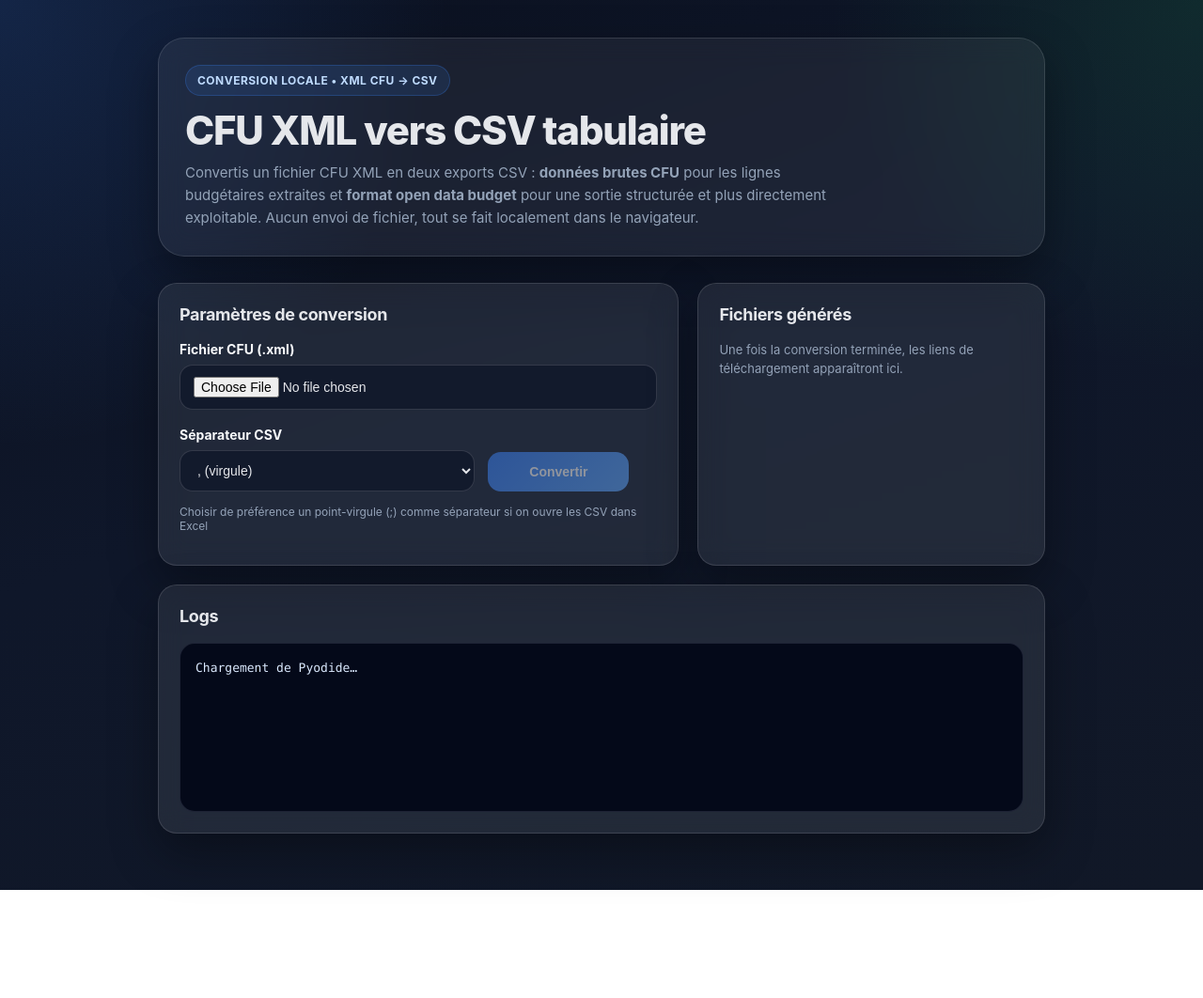
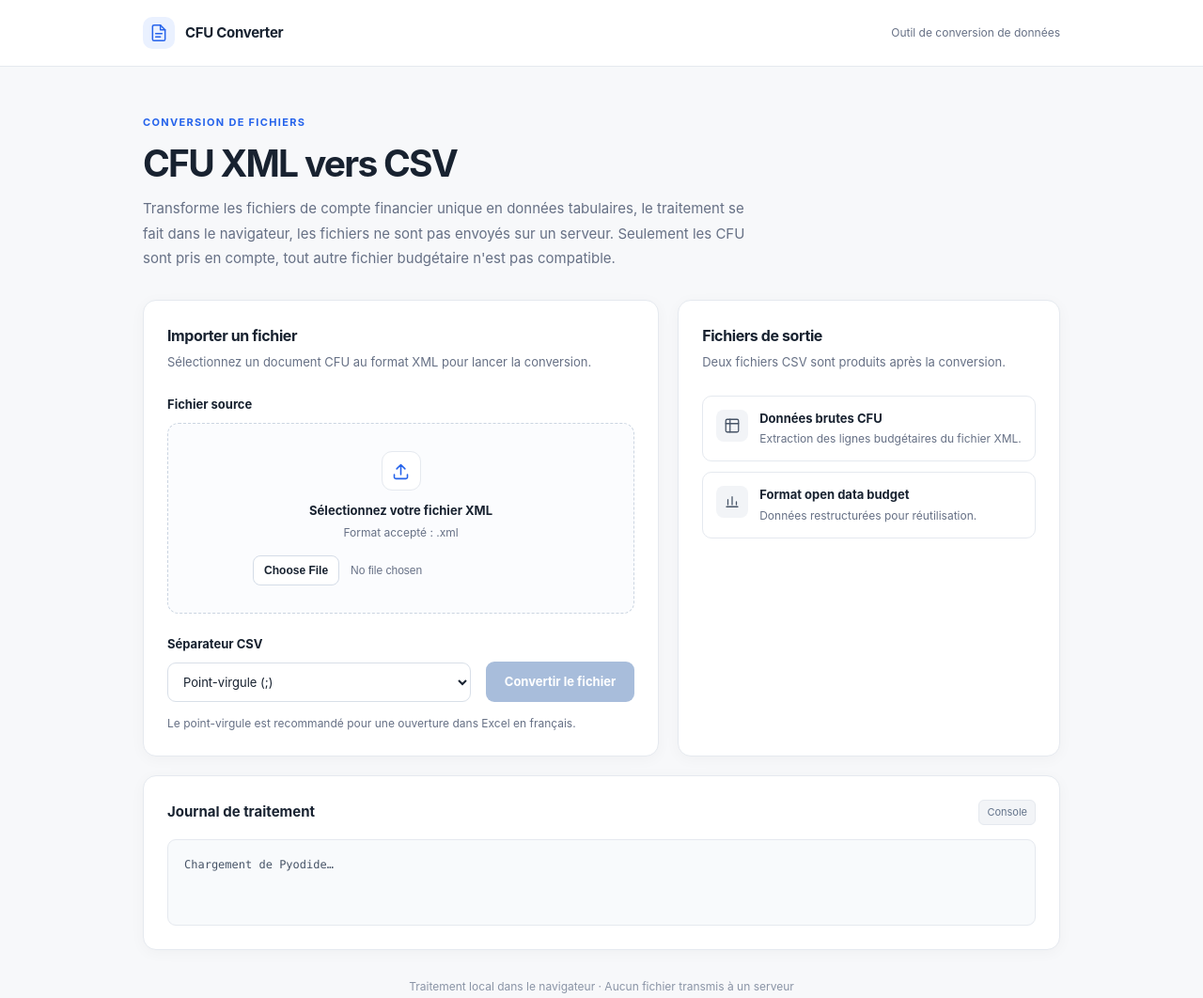
Before and after one commit to Hqste/cfu_converter, a plain HTML site: page index.html in a window 1280 px wide. Shown: the whole page at 94% size. Before the commit the page ends 947 px from the top, so only its background shows below. Drawn offline with Linux system fonts and the light colour scheme; a script that the page names is missing.

Commit message:
Refactor index.html for improved design and accessibility
Updated the HTML structure, styles, and content for the CFU to CSV converter. Added new design elements and improved accessibility features.

```diff
--- a/index.html
+++ b/index.html
@@ -3,313 +3,168 @@
 <head>
   <meta charset="utf-8" />
   <meta name="viewport" content="width=device-width, initial-scale=1" />
-  <title>CFU XML → CSV</title>
+  <meta name="color-scheme" content="light" />
+  <title>Convertisseur CFU | XML vers CSV</title>
   <style>
-    :root{
-      --bg: #0f172a;
-      --bg-soft: #111827;
-      --card: rgba(255,255,255,0.08);
-      --card-border: rgba(255,255,255,0.12);
-      --text: #e5e7eb;
-      --muted: #94a3b8;
-      --accent: #3b82f6;
-      --accent-hover: #2563eb;
-      --success: #22c55e;
-      --success-hover: #16a34a;
-      --shadow: 0 20px 50px rgba(0,0,0,0.35);
-      --radius: 20px;
+    :root {
+      --background: #f7f8fa;
+      --surface: #ffffff;
+      --text: #182230;
+      --muted: #667085;
+      --border: #e5e9ef;
+      --primary: #2563eb;
+      --primary-hover: #1d4ed8;
+      --primary-soft: #eff6ff;
+      --success: #137c52;
+      --success-soft: #edfdf5;
+      --radius: 14px;
+      --shadow: 0 3px 16px rgba(16, 24, 40, 0.035);
     }
 
-    * {
-      box-sizing: border-box;
-    }
-
+    *, *::before, *::after { box-sizing: border-box; }
     body {
       margin: 0;
-      font-family: Inter, system-ui, -apple-system, BlinkMacSystemFont, "Segoe UI", sans-serif;
+      background: var(--background);
       color: var(--text);
-      background:
-        radial-gradient(circle at top left, rgba(59,130,246,0.18), transparent 30%),
-        radial-gradient(circle at top right, rgba(34,197,94,0.12), transparent 25%),
-        linear-gradient(160deg, #0b1120 0%, #0f172a 45%, #111827 100%);
-      min-height: 100vh;
-    }
-
-    .container {
-      max-width: 980px;
-      margin: 0 auto;
-      padding: 40px 18px 60px;
-    }
-
-    .hero {
-      margin-bottom: 28px;
-      padding: 28px;
-      border: 1px solid var(--card-border);
-      background: rgba(255,255,255,0.06);
-      border-radius: 28px;
-      box-shadow: var(--shadow);
-      backdrop-filter: blur(14px);
-    }
-
-    .badge {
-      display: inline-flex;
-      align-items: center;
-      gap: 8px;
-      font-size: 12px;
-      font-weight: 700;
-      letter-spacing: 0.04em;
-      text-transform: uppercase;
-      color: #bfdbfe;
-      background: rgba(59,130,246,0.12);
-      border: 1px solid rgba(59,130,246,0.25);
-      padding: 8px 12px;
-      border-radius: 999px;
-      margin-bottom: 14px;
-    }
-
-    h1 {
-      margin: 0 0 10px;
-      font-size: clamp(28px, 4vw, 42px);
-      line-height: 1.1;
-      font-weight: 800;
-      letter-spacing: -0.03em;
-    }
-
-    .subtitle {
-      margin: 0;
-      color: var(--muted);
-      font-size: 15px;
-      line-height: 1.6;
-      max-width: 720px;
-    }
-
-    .grid {
-      display: grid;
-      grid-template-columns: 1.2fr 0.8fr;
-      gap: 20px;
-    }
-
-    @media (max-width: 820px) {
-      .grid {
-        grid-template-columns: 1fr;
-      }
-    }
-
-    .card {
-      border: 1px solid var(--card-border);
-      background: var(--card);
-      border-radius: var(--radius);
-      padding: 22px;
-      box-shadow: var(--shadow);
-      backdrop-filter: blur(14px);
-    }
-
-    .card h2 {
-      margin: 0 0 18px;
-      font-size: 18px;
-      font-weight: 700;
-      letter-spacing: -0.02em;
-    }
-
-    label {
-      display: block;
-      margin: 0 0 8px;
-      font-size: 14px;
-      font-weight: 700;
-      color: #f8fafc;
-    }
-
-    .field {
-      margin-bottom: 18px;
-    }
-
-    input[type="file"],
-    select {
-      width: 100%;
-      border: 1px solid rgba(255,255,255,0.14);
-      background: rgba(15,23,42,0.8);
-      color: var(--text);
-      border-radius: 14px;
-      padding: 12px 14px;
-      font-size: 14px;
-      outline: none;
-      transition: 0.2s ease;
-    }
-
-    input[type="file"]:hover,
-    select:hover,
-    input[type="file"]:focus,
-    select:focus {
-      border-color: rgba(59,130,246,0.6);
-      box-shadow: 0 0 0 4px rgba(59,130,246,0.15);
-    }
-
-    .row {
-      display: flex;
-      gap: 14px;
-      flex-wrap: wrap;
-      align-items: end;
-    }
-
-    .row > div {
-      flex: 1;
-      min-width: 180px;
-    }
-
-    button {
-      border: none;
-      border-radius: 14px;
-      padding: 13px 18px;
-      font-size: 14px;
-      font-weight: 700;
-      color: white;
-      background: linear-gradient(135deg, var(--accent), #60a5fa);
-      cursor: pointer;
-      transition: transform 0.15s ease, box-shadow 0.2s ease, opacity 0.2s ease;
-      box-shadow: 0 10px 24px rgba(37,99,235,0.35);
-      min-width: 150px;
-    }
-
-    button:hover:not(:disabled) {
-      transform: translateY(-1px);
-      background: linear-gradient(135deg, var(--accent-hover), #3b82f6);
-    }
-
-    button:disabled {
-      opacity: 0.5;
-      cursor: not-allowed;
-      box-shadow: none;
-    }
-
-    .downloads {
-      display: flex;
-      gap: 12px;
-      flex-wrap: wrap;
-      margin-top: 8px;
-    }
-
-    .download-link {
-      display: inline-flex;
-      align-items: center;
-      justify-content: center;
-      gap: 8px;
-      min-width: 180px;
-      padding: 12px 16px;
-      border-radius: 14px;
-      text-decoration: none;
-      font-weight: 700;
-      color: white;
-      background: linear-gradient(135deg, var(--success), #4ade80);
-      box-shadow: 0 10px 24px rgba(34,197,94,0.22);
-      transition: transform 0.15s ease, opacity 0.2s ease;
-    }
-
-    .download-link:hover {
-      transform: translateY(-1px);
-      background: linear-gradient(135deg, var(--success-hover), #22c55e);
-    }
-
-    #log {
-      white-space: pre-wrap;
-      word-break: break-word;
-      background: rgba(2, 6, 23, 0.9);
-      border: 1px solid rgba(148,163,184,0.18);
-      color: #dbeafe;
-      padding: 16px;
-      border-radius: 16px;
-      min-height: 180px;
-      font-family: ui-monospace, SFMono-Regular, Menlo, Monaco, Consolas, monospace;
-      font-size: 13px;
-      line-height: 1.55;
-      overflow: auto;
-    }
-
-    .muted {
-      color: var(--muted);
-      font-size: 13px;
+      font-family: Inter, ui-sans-serif, system-ui, -apple-system, BlinkMacSystemFont, "Segoe UI", sans-serif;
+      -webkit-font-smoothing: antialiased;
       line-height: 1.5;
     }
 
-    .footer-note {
-      margin-top: 14px;
-      color: var(--muted);
-      font-size: 12px;
+    .shell { max-width: 1024px; padding: 0 24px 64px; margin: 0 auto; }
+    .topbar { border-bottom: 1px solid var(--border); background: var(--surface); }
+    .topbar-inner {
+      max-width: 1024px;
+      margin: auto;
+      padding: 18px 24px;
+      display: flex;
+      justify-content: space-between;
+      align-items: center;
+      gap: 16px;
     }
-
-    .icon {
-      font-size: 16px;
-      line-height: 1;
-    }
+    .brand { display: flex; gap: 11px; align-items: center; font-weight: 700; font-size: 15px; letter-spacing: -0.02em; }
+    .brand-icon { width: 34px; height: 34px; display: grid; place-items: center; background: #eaf1ff; color: var(--primary); border-radius: 10px; }
+    .topbar-tag { color: var(--muted); font-size: 12px; }
+    .intro { padding: 51px 0 31px; }
+    .eyebrow { color: var(--primary); text-transform: uppercase; font-size: 11px; font-weight: 750; letter-spacing: .12em; margin: 0 0 12px; }
+    h1 { font-size: clamp(29px, 4vw, 39px); font-weight: 750; line-height: 1.2; letter-spacing: -.045em; margin: 0 0 12px; }
+    .lead { max-width: 660px; font-size: 15px; color: var(--muted); margin: 0; line-height: 1.75; }
+    .workspace { display: grid; grid-template-columns: minmax(0, 1.35fr) minmax(280px, 1fr); gap: 20px; align-items: stretch; }
+    .panel { background: var(--surface); border: 1px solid var(--border); border-radius: var(--radius); box-shadow: var(--shadow); padding: 25px; min-width: 0; }
+    .panel-title { font-size: 16px; font-weight: 700; letter-spacing: -.025em; margin: 0 0 6px; }
+    .panel-description { font-size: 13px; color: var(--muted); margin: 0 0 25px; line-height: 1.6; }
+    .field-label { display: block; font-size: 13px; font-weight: 650; margin-bottom: 10px; }
+    .upload-zone { position: relative; padding: 29px 18px; border: 1.5px dashed #cbd5e1; background: #fbfcfe; border-radius: 12px; text-align: center; transition: background .2s, border-color .2s; }
+    .upload-zone:hover, .upload-zone:focus-within { background: var(--primary-soft); border-color: var(--primary); }
+    .upload-icon { display: inline-flex; align-items: center; justify-content: center; height: 42px; width: 42px; border: 1px solid var(--border); border-radius: 11px; background: white; color: var(--primary); margin-bottom: 12px; }
+    .upload-heading { font-size: 13px; font-weight: 650; margin: 0; }
+    .upload-help { color: var(--muted); font-size: 12px; margin: 4px 0 15px; }
+    .file-input { display: block; width: 100%; max-width: 315px; margin: 0 auto; font-size: 12px; color: var(--muted); }
+    .file-input::file-selector-button { padding: 8px 11px; margin-right: 12px; border-radius: 8px; border: 1px solid #d4dce7; background: white; font: inherit; font-weight: 650; color: var(--text); cursor: pointer; }
+    .form-footer { display: flex; justify-content: space-between; align-items: flex-end; gap: 16px; margin-top: 23px; }
+    .select-wrap { min-width: 0; flex: 1; }
+    select { display: block; width: 100%; border: 1px solid #d8dfe8; border-radius: 9px; padding: 11px 12px; font: inherit; font-size: 13px; color: var(--text); background: white; outline-offset: 3px; }
+    button { flex-shrink: 0; border: 0; border-radius: 9px; padding: 12px 20px; color: white; background: var(--primary); font: inherit; font-size: 13px; font-weight: 650; cursor: pointer; transition: background .15s; }
+    button:hover:not(:disabled) { background: var(--primary-hover); }
+    button:disabled { background: #a8bddb; cursor: not-allowed; }
+    button:focus-visible, a:focus-visible { outline: 3px solid #93c5fd; outline-offset: 3px; }
+    .hint { font-size: 12px; color: var(--muted); margin: 14px 0 0; }
+    .output-card { display: flex; gap: 12px; align-items: flex-start; padding: 14px; border: 1px solid var(--border); border-radius: 10px; margin-top: 11px; }
+    .output-icon { display: grid; place-items: center; flex-shrink: 0; width: 34px; height: 34px; background: #f2f4f7; color: #475467; border-radius: 8px; }
+    .output-name { font-size: 13px; font-weight: 650; margin: 0 0 3px; }
+    .output-description { font-size: 12px; color: var(--muted); margin: 0; }
+    .downloads { margin-top: 18px; display: grid; gap: 10px; }
+    .download-link { display: inline-flex; align-items: center; justify-content: center; padding: 11px 12px; border-radius: 9px; font-size: 13px; font-weight: 650; color: var(--success); background: var(--success-soft); border: 1px solid #b5ebd2; text-decoration: none; }
+    .download-link:hover { background: #dcfce7; }
+    .logs-panel { margin-top: 20px; }
+    .logs-heading { display: flex; align-items: center; justify-content: space-between; gap: 14px; margin-bottom: 15px; }
+    .logs-heading h2 { margin: 0; font-size: 15px; font-weight: 700; }
+    .logs-tag { font-size: 11px; color: #64748b; background: #f2f4f7; border: 1px solid var(--border); border-radius: 6px; padding: 4px 8px; }
+    #log { margin: 0; padding: 17px; background: #f8fafc; border: 1px solid var(--border); border-radius: 9px; color: #475467; min-height: 92px; max-height: 290px; overflow: auto; white-space: pre-wrap; overflow-wrap: anywhere; font-size: 12px; line-height: 1.65; font-family: ui-monospace, SFMono-Regular, Consolas, "Liberation Mono", monospace; }
+    .bottom-note { text-align: center; color: #8a94a6; font-size: 12px; margin: 30px 0 0; }
+    @media (max-width: 740px) { .shell { padding: 0 16px 40px; } .topbar-inner { padding: 15px 16px; } .intro { padding-top: 34px; } .workspace { grid-template-columns: 1fr; } .panel { padding: 19px; } }
+    @media (max-width: 430px) { .topbar-tag { display: none; } .form-footer { align-items: stretch; flex-direction: column; } button { width: 100%; } }
   </style>
 </head>
 <body>
-  <div class="container">
-    <section class="hero">
-      <div class="badge">Conversion locale • XML CFU → CSV</div>
-      <h1>CFU XML vers CSV tabulaire</h1>
-      <p class="subtitle">
-        Convertis un fichier CFU XML en deux exports CSV :
-        <strong>données brutes CFU</strong> pour les lignes budgétaires extraites et
-        <strong>format open data budget</strong> pour une sortie structurée et plus directement exploitable.
-        Aucun envoi de fichier, tout se fait localement dans le navigateur.
-      </p>
+  <header class="topbar">
+    <div class="topbar-inner">
+      <div class="brand">
+        <span class="brand-icon" aria-hidden="true">
+          <svg xmlns="http://www.w3.org/2000/svg" width="20" height="20" viewBox="0 0 24 24" fill="none" stroke="currentColor" stroke-width="1.8" stroke-linecap="round" stroke-linejoin="round"><path d="M14 2H6a2 2 0 0 0-2 2v16a2 2 0 0 0 2 2h12a2 2 0 0 0 2-2V8Z"/><path d="M14 2v6h6"/><path d="M8 13h8M8 17h6"/></svg>
+        </span>
+        CFU Converter
+      </div>
+      <span class="topbar-tag">Outil de conversion de données</span>
+    </div>
+  </header>
+
+  <main class="shell">
+    <section class="intro">
+      <p class="eyebrow">Conversion de fichiers</p>
+      <h1>CFU XML vers CSV</h1>
+      <p class="lead">Transforme les fichiers de compte financier unique en données tabulaires, le traitement se fait dans le navigateur, les fichiers ne sont pas envoyés sur un serveur. Seulement les CFU sont pris en compte, tout autre fichier budgétaire n'est pas compatible.</p>
     </section>
 
-    <div class="grid">
-      <section class="card">
-        <h2>Paramètres de conversion</h2>
+    <div class="workspace">
+      <section class="panel" aria-labelledby="conversion-title">
+        <h2 id="conversion-title" class="panel-title">Importer un fichier</h2>
+        <p class="panel-description">Sélectionnez un document CFU au format XML pour lancer la conversion.</p>
 
-        <div class="field">
-          <label for="file">Fichier CFU (.xml)</label>
-          <input id="file" type="file" accept=".xml,application/xml,text/xml" />
+        <label class="field-label" for="file">Fichier source</label>
+        <div class="upload-zone">
+          <span class="upload-icon" aria-hidden="true">
+            <svg xmlns="http://www.w3.org/2000/svg" width="21" height="21" viewBox="0 0 24 24" fill="none" stroke="currentColor" stroke-width="1.8" stroke-linecap="round" stroke-linejoin="round"><path d="M12 16V4m0 0L7 9m5-5 5 5"/><path d="M4 16v3a2 2 0 0 0 2 2h12a2 2 0 0 0 2-2v-3"/></svg>
+          </span>
+          <p class="upload-heading">Sélectionnez votre fichier XML</p>
+          <p class="upload-help">Format accepté : .xml</p>
+          <input id="file" class="file-input" type="file" accept=".xml,application/xml,text/xml" />
         </div>
 
-        <div class="row">
-          <div>
-            <label for="sep">Séparateur CSV</label>
+        <div class="form-footer">
+          <div class="select-wrap">
+            <label class="field-label" for="sep">Séparateur CSV</label>
             <select id="sep">
-              <option value=",">, (virgule)</option>
-              <option value=";">; (point-virgule)</option>
+              <option value=";">Point-virgule (;)</option>
+              <option value=",">Virgule (,)</option>
             </select>
           </div>
+          <button id="run" type="button" disabled>Convertir le fichier</button>
+        </div>
+        <p class="hint">Le point-virgule est recommandé pour une ouverture dans Excel en français.</p>
+      </section>
 
-          <div style="flex: 0 0 auto;">
-            <button id="run" disabled>Convertir</button>
-          </div>
+      <section class="panel" aria-labelledby="output-title">
+        <h2 id="output-title" class="panel-title">Fichiers de sortie</h2>
+        <p class="panel-description">Deux fichiers CSV sont produits après la conversion.</p>
+
+        <div class="output-card">
+          <span class="output-icon" aria-hidden="true">
+            <svg width="18" height="18" viewBox="0 0 24 24" fill="none" stroke="currentColor" stroke-width="1.7" stroke-linecap="round" stroke-linejoin="round"><rect x="3" y="3" width="18" height="18" rx="2"/><path d="M3 9h18M9 3v18"/></svg>
+          </span>
+          <div><p class="output-name">Données brutes CFU</p><p class="output-description">Extraction des lignes budgétaires du fichier XML.</p></div>
+        </div>
+        <div class="output-card">
+          <span class="output-icon" aria-hidden="true">
+            <svg width="18" height="18" viewBox="0 0 24 24" fill="none" stroke="currentColor" stroke-width="1.7" stroke-linecap="round" stroke-linejoin="round"><path d="M4 19h16M6 16V9m6 7V5m6 11v-4"/></svg>
+          </span>
+          <div><p class="output-name">Format open data budget</p><p class="output-description">Données restructurées pour réutilisation.</p></div>
         </div>
 
-        <p class="footer-note">
-          Choisir de préférence un point-virgule (;) comme séparateur si on ouvre les CSV dans Excel
-        </p>
-      </section>
-
-      <section class="card">
-        <h2>Fichiers générés</h2>
-        <p class="muted">
-          Une fois la conversion terminée, les liens de téléchargement apparaîtront ici.
-        </p>
-
-        <div class="downloads">
-          <a id="dl_raw" class="download-link" href="#" download="cfu_donnees_brutes.csv" style="display:none;">
-            <span class="icon">⬇</span>
-            Télécharger les données brutes
-          </a>
-
-          <a id="dl_scdl" class="download-link" href="#" download="cfu_format_open_data_budget.csv" style="display:none;">
-            <span class="icon">⬇</span>
-            Télécharger le format open data
-          </a>
+        <div class="downloads" aria-live="polite">
+          <a id="dl_raw" class="download-link" href="#" download="cfu_donnees_brutes.csv" style="display:none;">↓ Télécharger les données brutes</a>
+          <a id="dl_scdl" class="download-link" href="#" download="cfu_format_open_data_budget.csv" style="display:none;">↓ Télécharger le format open data</a>
         </div>
       </section>
     </div>
 
-    <section class="card" style="margin-top: 20px;">
-      <h2>Logs</h2>
-      <div id="log">Chargement de Pyodide…</div>
+    <section class="panel logs-panel" aria-labelledby="logs-title">
+      <div class="logs-heading"><h2 id="logs-title">Journal de traitement</h2><span class="logs-tag">Console</span></div>
+      <div id="log" role="status" aria-live="polite">Chargement de Pyodide…</div>
     </section>
-  </div>
+    <p class="bottom-note">Traitement local dans le navigateur · Aucun fichier transmis à un serveur</p>
+  </main>
 
-  <!-- Pyodide -->
   <script src="https://cdn.jsdelivr.net/pyodide/v0.26.2/full/pyodide.js"></script>
   <script src="app.js"></script>
 </body>
```
